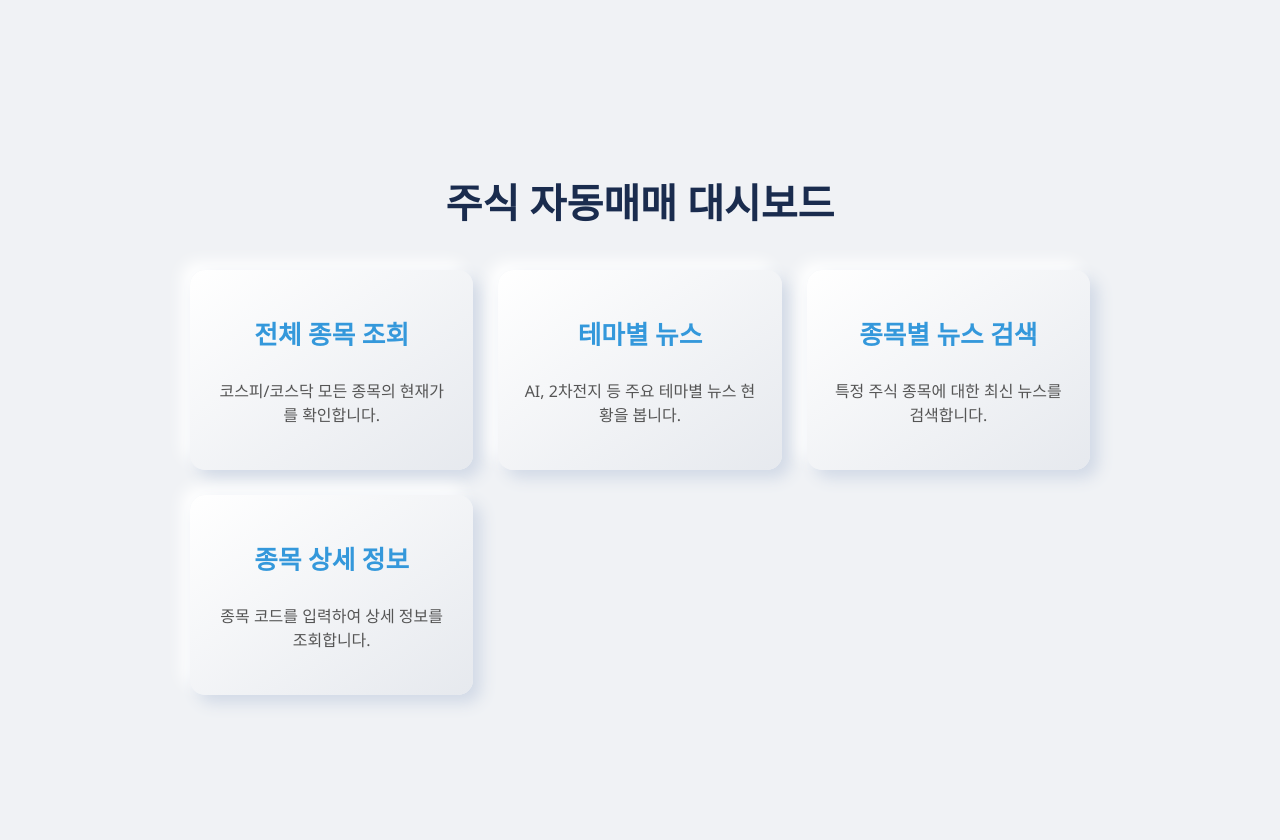
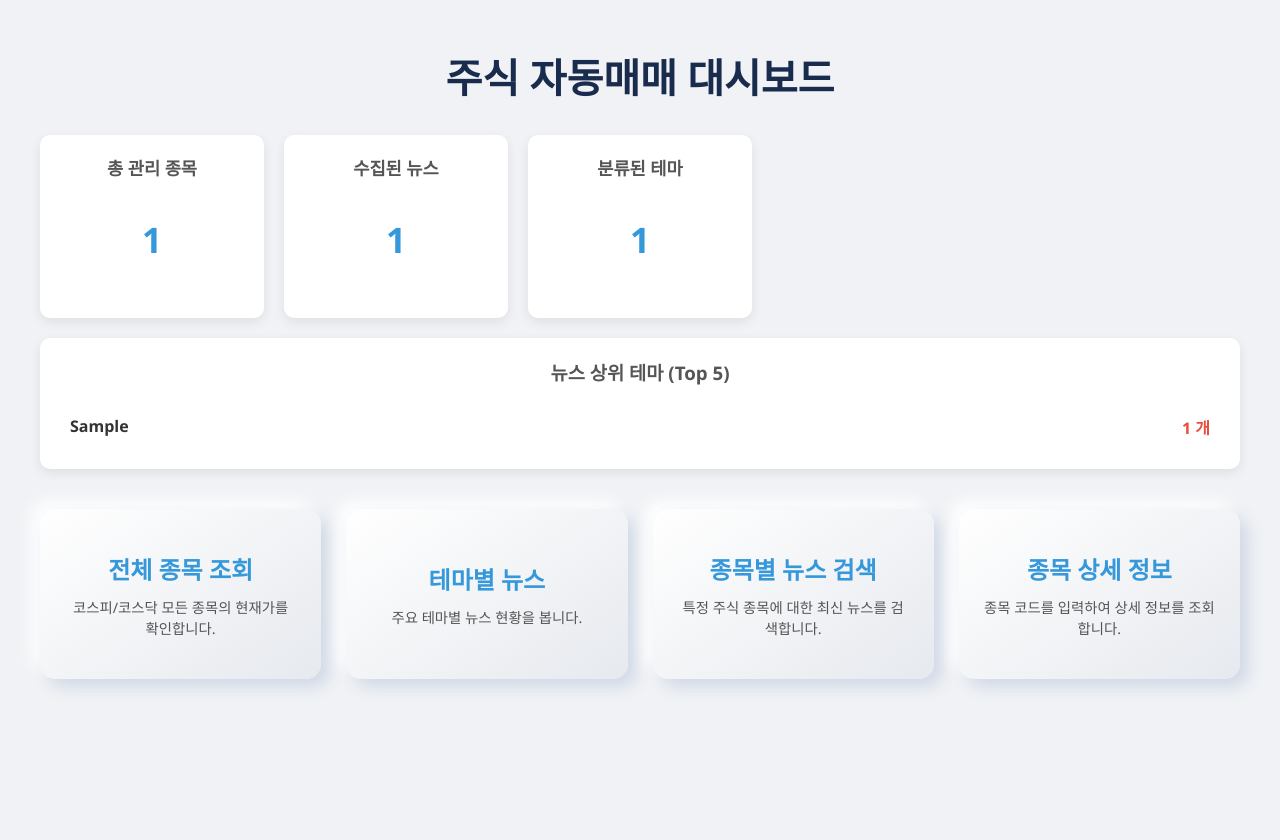
Before and after one commit to OBaeksoon/stock-trading-system-Kiwoom-rest-api-AI-coding-test, a PHP site: page / in a window 1280 px wide. After the commit the page ends 689 px from the top, so only its background shows below. Run offline with PHP 8.4, Linux system fonts and the light colour scheme; tables that the repository leaves empty or names only in its code hold one stand-in row (values such as "Sample post").

Commit message:
feat: 대시보드 기능 추가 및 뉴스 테마 확장
- 메인 페이지(index.php)를 동적 대시보드로 개선:
  - 총 종목 수, 뉴스 수, 테마 수 등 시스템 현황 표시
  - 뉴스 기사 수가 많은 상위 5개 테마 목록 표시

- 뉴스 분류 테마 확장 및 재분류 로직 개선:
  - theme_classifier.py에 방산, 로봇, 조선 등 신규 테마 추가
  - 모든 뉴스를 대상으로 재분류하도록 로직 변경

```diff
--- a/index.php
+++ b/index.php
@@ -1,3 +1,44 @@
+<?php
+// --- 데이터베이스 연결 설정 ---
+$config = parse_ini_file('config.ini');
+$db_host = $config['HOST'];
+$db_user = $config['USER'];
+$db_pass = $config['PASSWORD'];
+$db_name = $config['DATABASE'];
+$db_port = $config['PORT'];
+
+$conn = new mysqli($db_host, $db_user, $db_pass, $db_name, $db_port);
+if ($conn->connect_error) {
+    die("Connection failed: " . $conn->connect_error);
+}
+
+// --- 대시보드 데이터 조회 ---
+// 1. 전체 종목 수
+$total_stocks_result = $conn->query("SELECT COUNT(*) as count FROM stock_details");
+$total_stocks = $total_stocks_result->fetch_assoc()['count'];
+
+// 2. 전체 뉴스 수
+$total_news_result = $conn->query("SELECT COUNT(*) as count FROM stock_news");
+$total_news = $total_news_result->fetch_assoc()['count'];
+
+// 3. 분류된 테마 종류 수
+$total_themes_result = $conn->query("SELECT COUNT(DISTINCT theme) as count FROM stock_news WHERE theme IS NOT NULL AND theme != ''");
+$total_themes = $total_themes_result->fetch_assoc()['count'];
+
+// 4. 상위 5개 테마
+$top_themes_result = $conn->query("SELECT theme, COUNT(*) as count
+                                   FROM stock_news
+                                   WHERE theme IS NOT NULL AND theme != ''
+                                   GROUP BY theme
+                                   ORDER BY count DESC
+                                   LIMIT 5");
+$top_themes = [];
+while($row = $top_themes_result->fetch_assoc()) {
+    $top_themes[] = $row;
+}
+
+$conn->close();
+?>
 <!DOCTYPE html>
 <html lang="ko">
 <head>
@@ -11,22 +52,72 @@
             color: #333;
             margin: 0;
             padding: 20px;
-            display: flex;
-            justify-content: center;
-            align-items: center;
-            min-height: 100vh;
         }
         .container {
-            max-width: 900px;
-            width: 100%;
+            max-width: 1200px;
             margin: 0 auto;
         }
         h1 {
             text-align: center;
             color: #1a2c4e;
+            margin-bottom: 30px;
+            font-size: 2.5em;
+        }
+        .dashboard-grid {
+            display: grid;
+            grid-template-columns: repeat(auto-fit, minmax(200px, 1fr));
+            gap: 20px;
             margin-bottom: 40px;
-            font-size: 2.5em;
+        }
+        .stat-card {
+            background: #fff;
+            border-radius: 10px;
+            box-shadow: 0 4px 12px rgba(0,0,0,0.08);
+            padding: 20px;
+            text-align: center;
+        }
+        .stat-card h3 {
+            margin: 0 0 10px 0;
+            font-size: 1.1em;
+            color: #555;
+        }
+        .stat-card .stat-number {
+            font-size: 2.2em;
+            font-weight: 700;
+            color: #3498db;
+        }
+        .top-themes-card {
+            grid-column: 1 / -1; /* Full width */
+            background: #fff;
+            border-radius: 10px;
+            box-shadow: 0 4px 12px rgba(0,0,0,0.08);
+            padding: 20px;
+        }
+        .top-themes-card h3 {
+            text-align: center;
+            margin: 0 0 20px 0;
+            color: #555;
+        }
+        .top-themes-list {
+            list-style: none;
+            padding: 0;
+            margin: 0;
+        }
+        .top-themes-list li {
+            display: flex;
+            justify-content: space-between;
+            padding: 10px;
+            border-bottom: 1px solid #f0f2f5;
+        }
+        .top-themes-list li:last-child {
+            border-bottom: none;
+        }
+        .top-themes-list .theme-name {
             font-weight: 600;
+        }
+        .top-themes-list .theme-count {
+            font-weight: bold;
+            color: #e74c3c;
         }
         .menu-grid {
             display: grid;
@@ -46,28 +137,53 @@
             flex-direction: column;
             justify-content: center;
             align-items: center;
-            min-height: 150px;
+            min-height: 120px;
         }
         .menu-card:hover {
-            transform: translateY(-10px);
-            box-shadow: 12px 12px 24px #d1d9e6, -12px -12px 24px #ffffff;
+            transform: translateY(-5px);
         }
         .menu-card h2 {
-            margin-top: 0;
-            margin-bottom: 10px;
+            margin: 0 0 10px 0;
             color: #3498db;
-            font-size: 1.6em;
+            font-size: 1.5em;
         }
         .menu-card p {
-            font-size: 1em;
+            font-size: 0.9em;
             color: #555;
-            margin-bottom: 0;
+            margin: 0;
         }
     </style>
 </head>
 <body>
     <div class="container">
         <h1>주식 자동매매 대시보드</h1>
+
+        <div class="dashboard-grid">
+            <div class="stat-card">
+                <h3>총 관리 종목</h3>
+                <p class="stat-number"><?php echo number_format($total_stocks); ?></p>
+            </div>
+            <div class="stat-card">
+                <h3>수집된 뉴스</h3>
+                <p class="stat-number"><?php echo number_format($total_news); ?></p>
+            </div>
+            <div class="stat-card">
+                <h3>분류된 테마</h3>
+                <p class="stat-number"><?php echo number_format($total_themes); ?></p>
+            </div>
+            <div class="top-themes-card">
+                <h3>뉴스 상위 테마 (Top 5)</h3>
+                <ul class="top-themes-list">
+                    <?php foreach($top_themes as $theme): ?>
+                        <li>
+                            <span class="theme-name"><?php echo htmlspecialchars($theme['theme']); ?></span>
+                            <span class="theme-count"><?php echo number_format($theme['count']); ?> 개</span>
+                        </li>
+                    <?php endforeach; ?>
+                </ul>
+            </div>
+        </div>
+
         <div class="menu-grid">
             <a href="display_all_stocks.php" class="menu-card">
                 <h2>전체 종목 조회</h2>
@@ -75,7 +191,7 @@
             </a>
             <a href="MD/themed_news.php" class="menu-card">
                 <h2>테마별 뉴스</h2>
-                <p>AI, 2차전지 등 주요 테마별 뉴스 현황을 봅니다.</p>
+                <p>주요 테마별 뉴스 현황을 봅니다.</p>
             </a>
             <a href="display_stock_news.php" class="menu-card">
                 <h2>종목별 뉴스 검색</h2>
```
Also changed, not shown: 1 other file.
